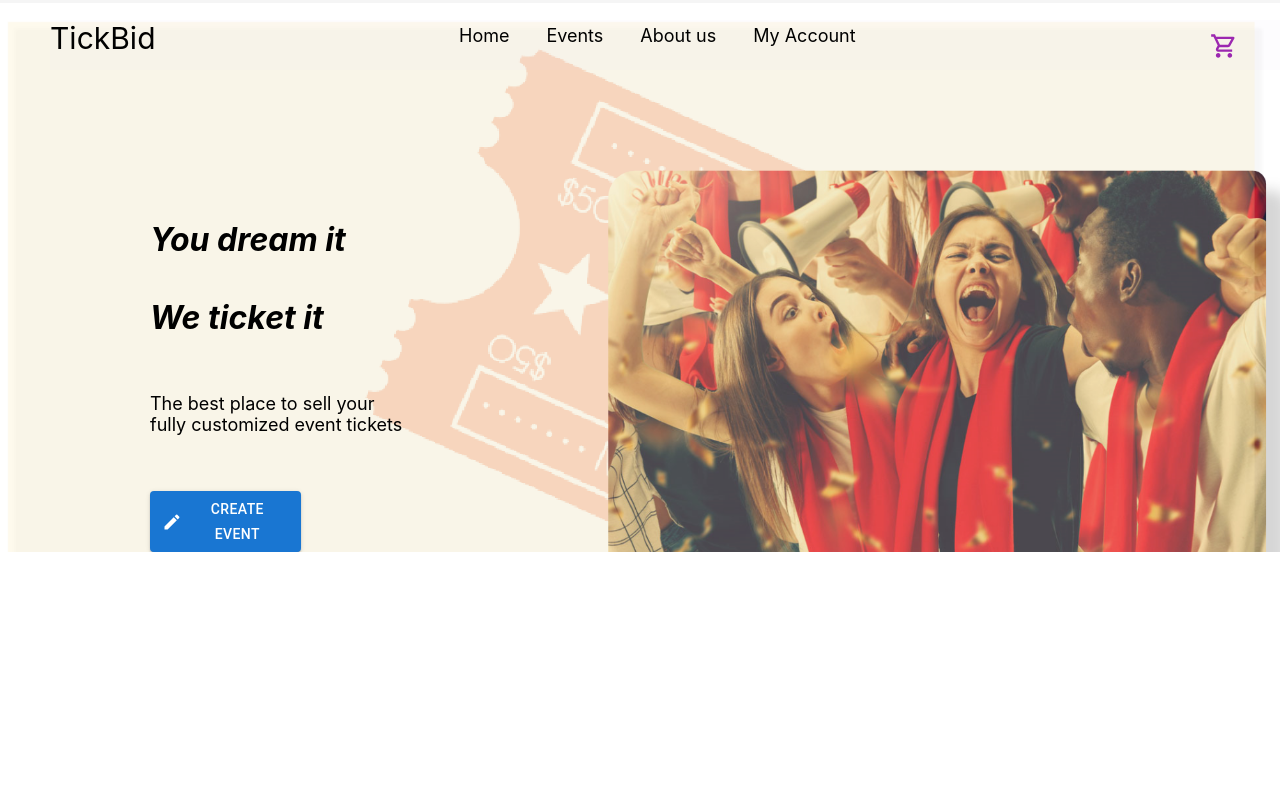
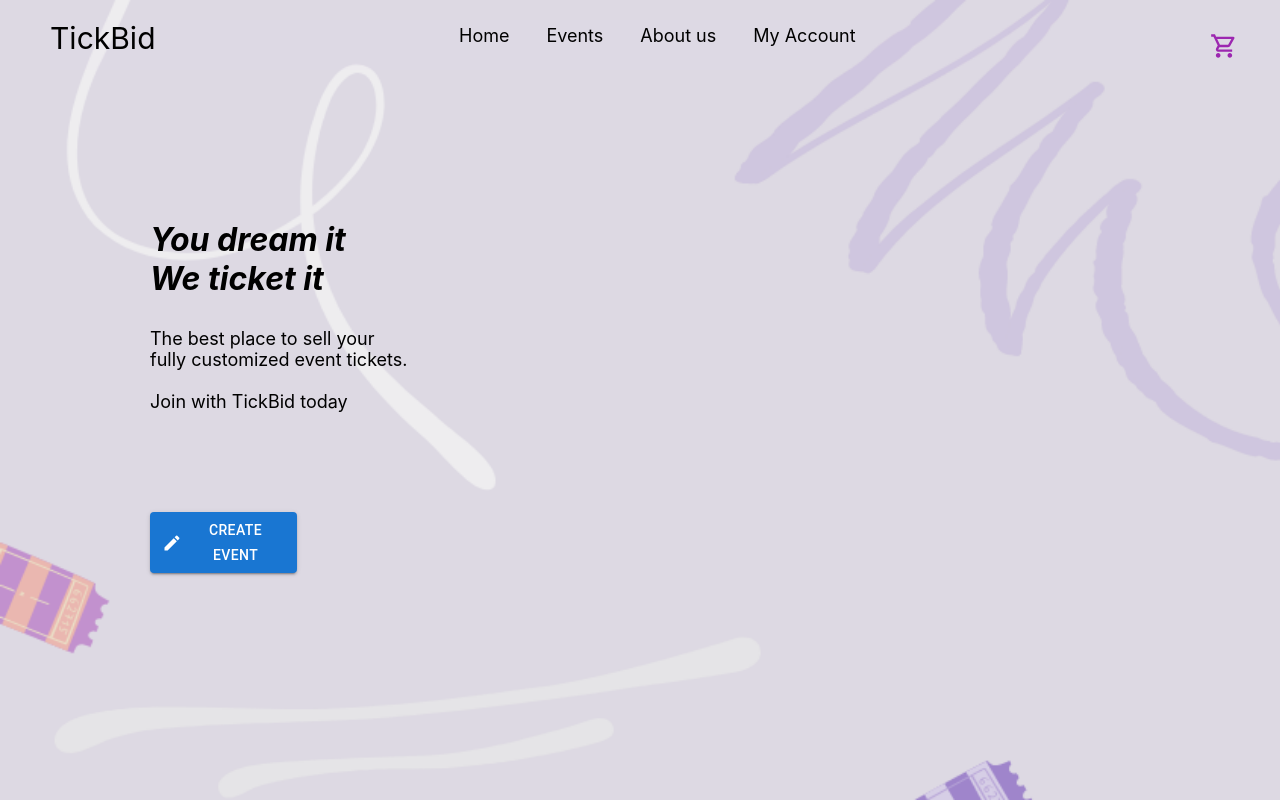
Before and after one commit to samitha093/Software-project, a Next.js app in the folder client/: page / in a window 1280 px wide. Built offline with nearby package versions, Linux system fonts and the light colour scheme.

Commit message:
landing page setting

```diff
--- a/client/pages/index.tsx
+++ b/client/pages/index.tsx
@@ -14,18 +14,18 @@ const index: NextPage = () => {
 
     }
         return (
-            <div className="index-bg">
+
+            <div className="main-container">
              <Navbar/>
-             <div className ="index_container">
-             <Grid container className = "content" >
-                 <Grid item xs={4}  >
-                     <Stack spacing = {7}>
+             <div className ="top-container">
+                 <div className ="left-container">
                             <div className="text-1">
-                             You dream it <br/><br/> We ticket it
+                             You dream it <br/> We ticket it
                             </div>
                             <div className= "text-2">
                             The best place to sell your <br/>
-                            fully customized event tickets
+                            fully customized event tickets.<br/><br/>
+                            Join with TickBid today
                             </div>
                             <Button
                             className= "btn-create"
@@ -33,8 +33,8 @@ const index: NextPage = () => {
                              startIcon = {<CreateIcon/>}
                              onClick={create}
                              >Create Event</Button>
-                      </Stack>
-              </Grid>  </Grid>
+                 </div>
+                 <div className ="left-container"></div>
 
              </div>
 
--- a/client/pages/user/style.css
+++ b/client/pages/user/style.css
@@ -1,19 +1,37 @@
-
-/*start - Index page*/
-.index-bg{
-	background-image: url("../../assets/Landing-bg.png");
+/*Start-index page*/
+.main-container{
+	min-height: 100vh;
+	width: 100%;
+	background-image: url("../../assets/bg.png");
 	background-size: cover;
-	padding: 0;
+  }
+  .top-container{
+	height: auto;
 	width: 100%;
-	height: 100%;
+	display: flex;
+  }
+  .left-container{
+	height: auto;
+	width: 50%;
+	display: flex row;
+	margin-top: 150px;
+    margin-left: 150px;
 
 	}
 
+.right-container{
+	height: auto;
+	width: 50%;
+	display: flex row;
+	justify-content: center;
+
+
+	}
 
 .btn-create{
-	width :40%;
+	  width :30%;
 	  margin-top: 100px;
-	margin-top: 200px;
+	  margin-top: 30px;
 	  text-size-adjust: small;
 	  background-color: #764777;
 	  resize: both;
@@ -33,22 +51,19 @@
 
 	  font-size: large;
 	  margin-bottom: 100px;
+	  margin-top: 30px;
 	  text-decoration: #8d898d;
 
 	}
-.content{
-	margin-top: 150px;
-	margin-left: 150px;
-}
+
+  /*End-index page*/
+
 
 @media only screen and (max-width: 900px) {
     .btn-create{
      font-size: 0;
     }
 }
-
-/*end - Index page*/
-
 
 
 /*start - User Index page*/
--- a/client/styles/Home.module.css
+++ b/client/styles/Home.module.css
@@ -1,3 +1,4 @@
+
 .container {
   min-height: 100vh;
   padding: 0 0.5rem;
```
Also changed, not shown: client/assets/bg.png (added). Lines whose indentation alone changed are shown as unchanged.
